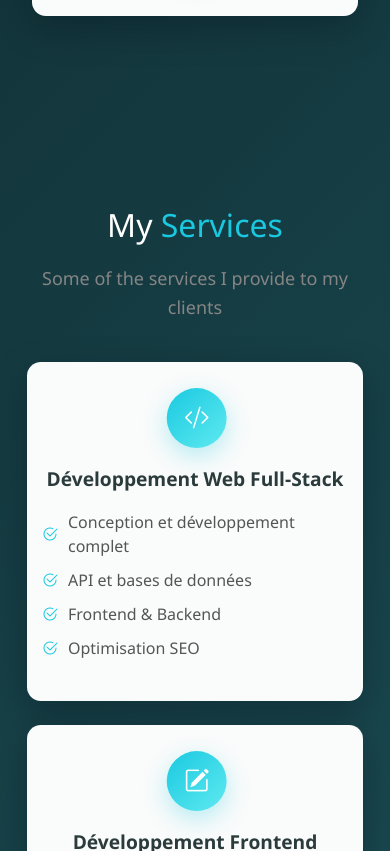
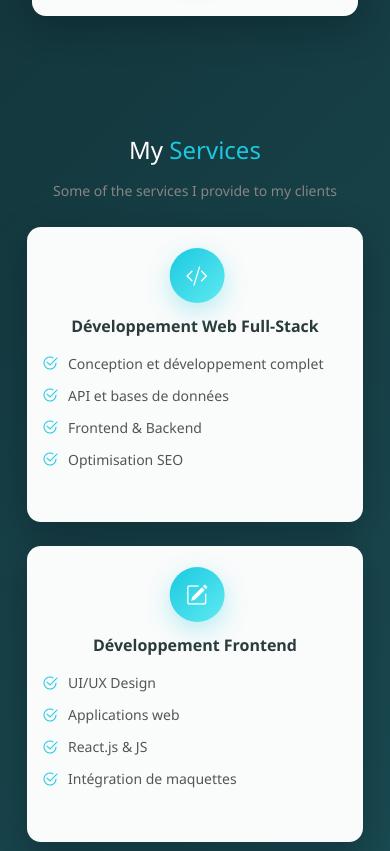
Before and after one commit to Aymanelasri/Portfolio, a React (Create React App) app: page / in a window 390 px wide. Shown: the part 3713-4564 px from the top of the page. Built offline with nearby package versions, Linux system fonts and the light colour scheme.

Commit message:
portfolio

```diff
--- a/public/index.html
+++ b/public/index.html
@@ -24,7 +24,7 @@
       work correctly both with client-side routing and a non-root public URL.
       Learn how to configure a non-root public URL by running `npm run build`.
     -->
-    <title>React App</title>
+    <title>Portfolio</title>
   </head>
   <body>
     <noscript>You need to enable JavaScript to run this app.</noscript>
--- a/src/portfolio/Home.css
+++ b/src/portfolio/Home.css
@@ -253,7 +253,7 @@ body {
   }
 }
 
-@media (max-width: 368px) {
+@media (max-width: 389px) {
   .hero-content .mb-4 {
     display: flex;
     flex-direction: column;
--- a/src/portfolio/Projects.jsx
+++ b/src/portfolio/Projects.jsx
@@ -17,7 +17,7 @@ export default function Projects() {
   description: 'A restaurant application that allows users to order meals online and reserve tables easily.',
   tech: ['React','Laravel', 'MySQL',"Css"],
   img: '/gustoPc.png',
-  link: 'https://gustohouse.netlify.app/',
+  link: 'https://www.gustotable.site/',
 }
 
   ];
--- a/src/portfolio/Services.css
+++ b/src/portfolio/Services.css
@@ -99,16 +99,39 @@
 
 @media (max-width: 768px) {
     .services-container {
-        padding: 40px 15px;
+        padding: 30px 15px;
+        margin-top: 20px;
+    }
+
+    .services-header {
+        font-size: 1.5rem;
+        margin-bottom: 15px;
+    }
+
+    .services-container p {
+        font-size: 14px;
+        margin-bottom: 25px;
     }
 
     .service-card {
-        padding: 25px 15px;
+        padding: 20px 15px;
+        margin-bottom: 15px;
     }
 
     .service-icon {
-        width: 60px;
-        height: 60px;
-        font-size: 25px;
+        width: 55px;
+        height: 55px;
+        font-size: 22px;
+        margin-bottom: 15px;
+    }
+
+    .service-title {
+        font-size: 1rem;
+        margin-bottom: 15px;
+    }
+
+    .service-points li {
+        font-size: 14px;
+        margin-bottom: 8px;
     }
 }
--- a/src/portfolio/useScrollReveal.js
+++ b/src/portfolio/useScrollReveal.js
@@ -3,6 +3,7 @@ import { useEffect } from "react";
 export default function useScrollReveal() {
   useEffect(() => {
     const elements = document.querySelectorAll(".reveal");
+    const isMobile = window.innerWidth <= 768;
 
     const observer = new IntersectionObserver(
       (entries) => {
@@ -16,7 +17,7 @@ export default function useScrollReveal() {
         });
       },
       {
-        threshold: 0.5,
+        threshold: isMobile ? 0.1 : 0.4,
       }
     );
 
```
